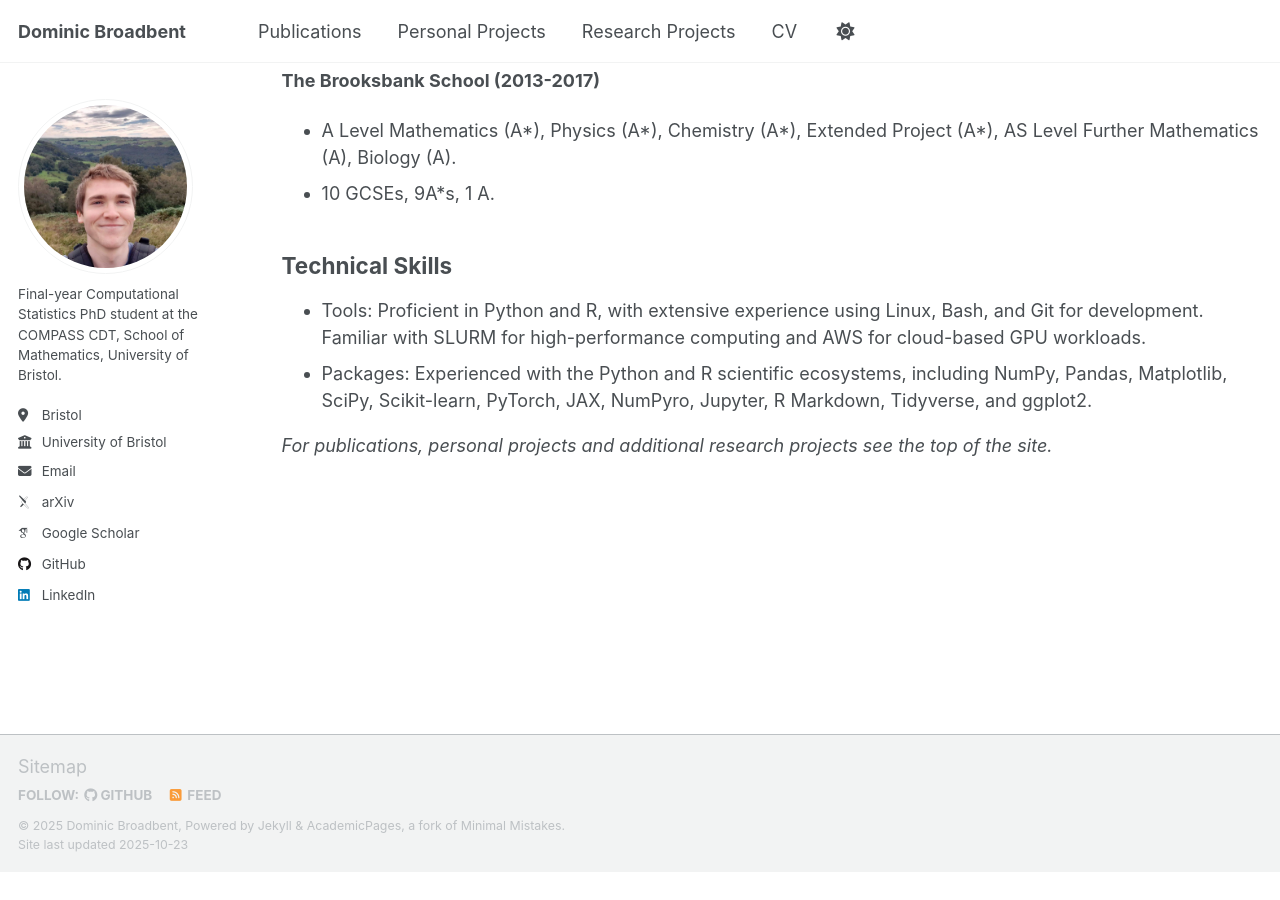
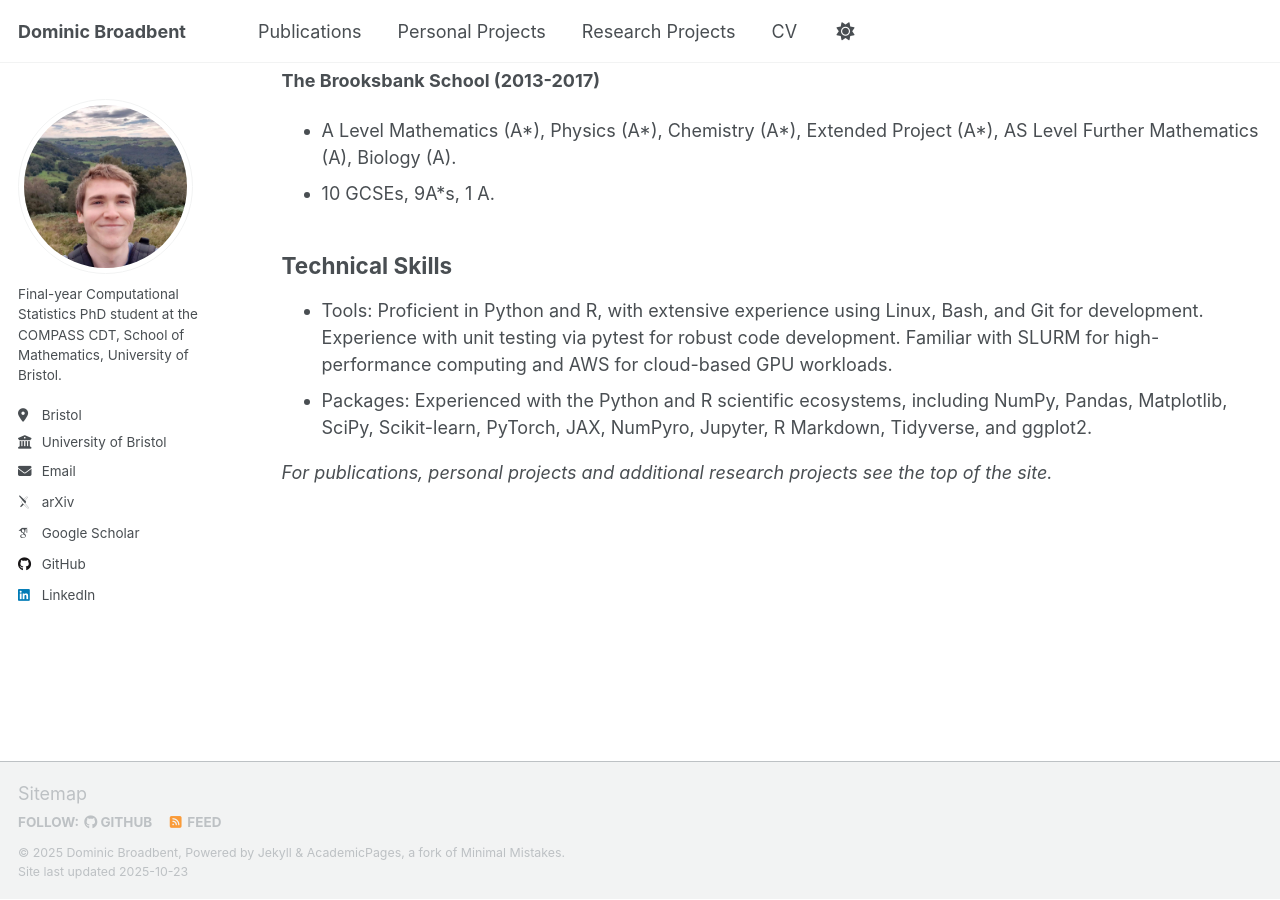
Before and after one commit to dominicjbroadbent/dominicjbroadbent.github.io, a Jekyll site: the page built from _pages/cv.md, in a window 1280 px wide and 900 px high, scrolled down 1144 px. Built offline with Jekyll 4.4.1, drawn with Linux system fonts in a browser that asks for light colours; some web fonts are replaced; a script that is not in the unit is left out; before the commit the page ends 2017 px from its top, so only the background shows below that.

Commit message:
Update cv.md

```diff
--- a/_pages/cv.md
+++ b/_pages/cv.md
@@ -41,7 +41,7 @@ redirect_from:
 - 10 GCSEs, 9A\*s, 1 A.
 
 ## Technical Skills
-- Tools: Proficient in Python and R, with extensive experience using Linux, Bash, and Git for development. Familiar with SLURM for high-performance computing and AWS for cloud-based GPU workloads.
+- Tools: Proficient in Python and R, with extensive experience using Linux, Bash, and Git for development. Experience with unit testing via pytest for robust code development. Familiar with SLURM for high-performance computing and AWS for cloud-based GPU workloads.
 - Packages: Experienced with the Python and R scientific ecosystems, including NumPy, Pandas, Matplotlib, SciPy, Scikit-learn, PyTorch, JAX, NumPyro, Jupyter, R Markdown, Tidyverse, and ggplot2.
 
 *For publications, personal projects and additional research projects see the top of the site.*
```
